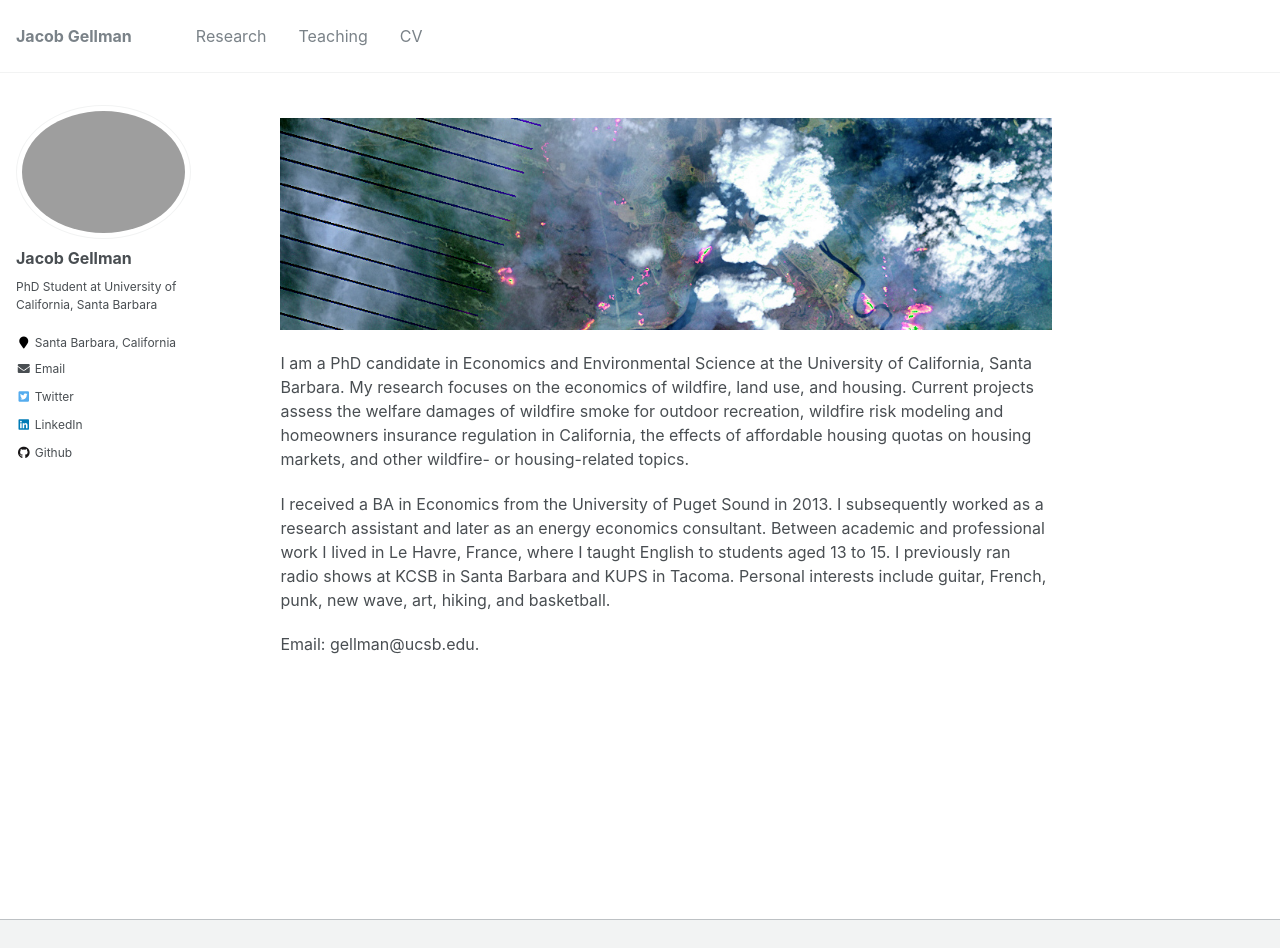
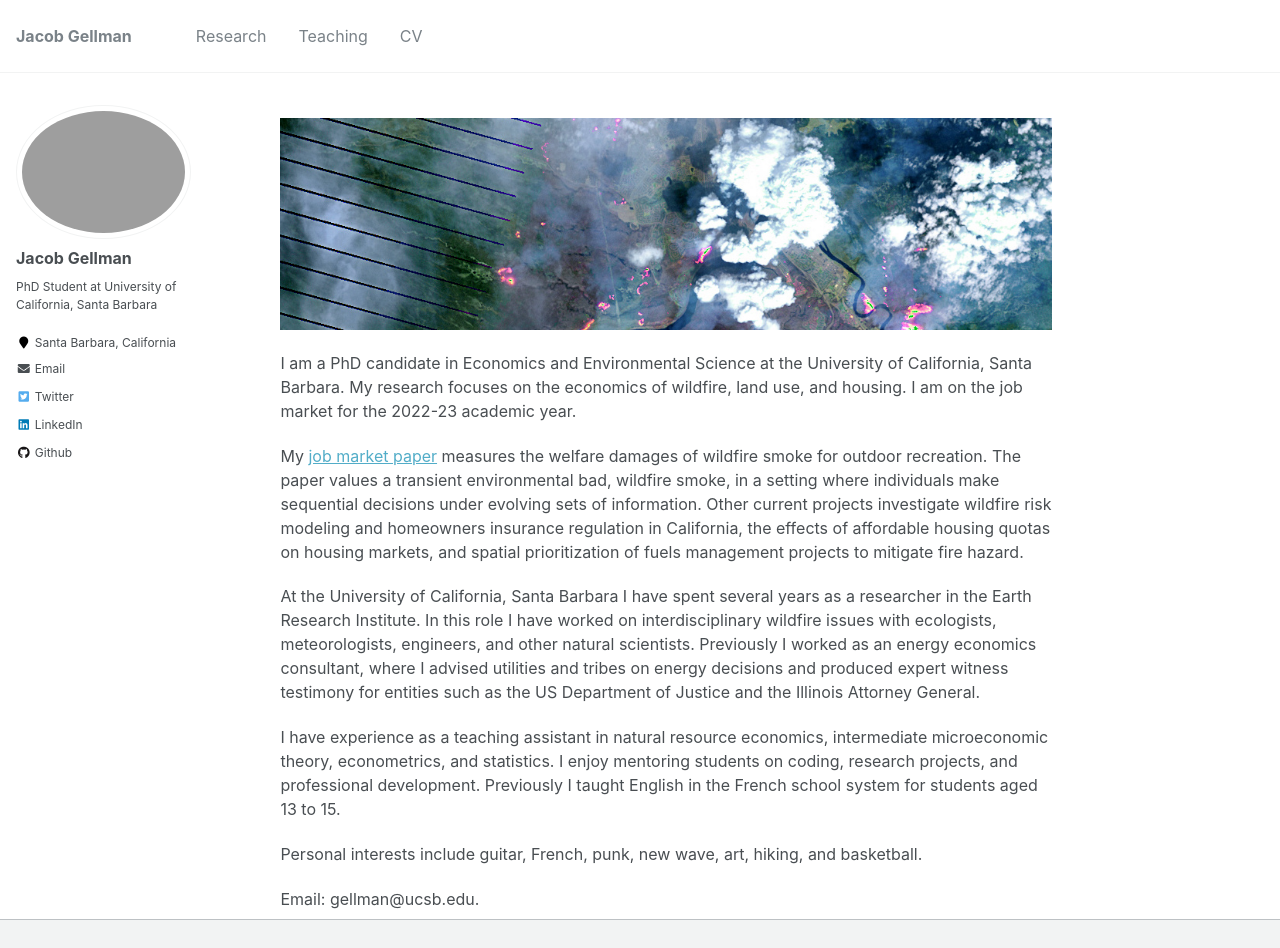
Before and after one commit to jacobgellman/jacobgellman.github.io, a Jekyll site: the page built from _pages/about.md, in a window 1280 px wide and 1100 px high, cut to the strip 0-948 px from the top of the window. Built offline with Jekyll 4.4.1, drawn with Linux system fonts in a browser that asks for light colours.

Commit message:
Job market paper upload.

```diff
--- a/_pages/about.md
+++ b/_pages/about.md
@@ -9,8 +9,14 @@ redirect_from:
 
 ![](images/ft_mcmurray_wiki.png)
 
-I am a PhD candidate in Economics and Environmental Science at the University of California, Santa Barbara. My research focuses on the economics of wildfire, land use, and housing. Current projects assess the welfare damages of wildfire smoke for outdoor recreation, wildfire risk modeling and homeowners insurance regulation in California, the effects of affordable housing quotas on housing markets, and other wildfire- or housing-related topics.
+I am a PhD candidate in Economics and Environmental Science at the University of California, Santa Barbara. My research focuses on the economics of wildfire, land use, and housing. I am on the job market for the 2022-23 academic year.
 
-I received a BA in Economics from the University of Puget Sound in 2013. I subsequently worked as a research assistant and later as an energy economics consultant. Between academic and professional work I lived in Le Havre, France, where I taught English to students aged 13 to 15. I previously ran radio shows at KCSB in Santa Barbara and KUPS in Tacoma. Personal interests include guitar, French, punk, new wave, art, hiking, and basketball.
+My [job market paper](https://jacobgellman.github.io/files/gellman_wildfire_smoke_jmp.pdf) measures the welfare damages of wildfire smoke for outdoor recreation. The paper values a transient environmental bad, wildfire smoke, in a setting where individuals make sequential decisions under evolving sets of information. Other current projects investigate wildfire risk modeling and homeowners insurance regulation in California, the effects of affordable housing quotas on housing markets, and spatial prioritization of fuels management projects to mitigate fire hazard.
+
+At the University of California, Santa Barbara I have spent several years as a researcher in the Earth Research Institute. In this role I have worked on interdisciplinary wildfire issues with ecologists, meteorologists, engineers, and other natural scientists. Previously I worked as an energy economics consultant, where I advised utilities and tribes on energy decisions and produced expert witness testimony for entities such as the US Department of Justice and the Illinois Attorney General.
+
+I have experience as a teaching assistant in natural resource economics, intermediate microeconomic theory, econometrics, and statistics. I enjoy mentoring students on coding, research projects, and professional development. Previously I taught English in the French school system for students aged 13 to 15.
+
+Personal interests include guitar, French, punk, new wave, art, hiking, and basketball.
 
 Email: gellman@ucsb.edu.
```
Also changed, not shown: _pages/research.md (+5 -2 lines), 5 other files.
